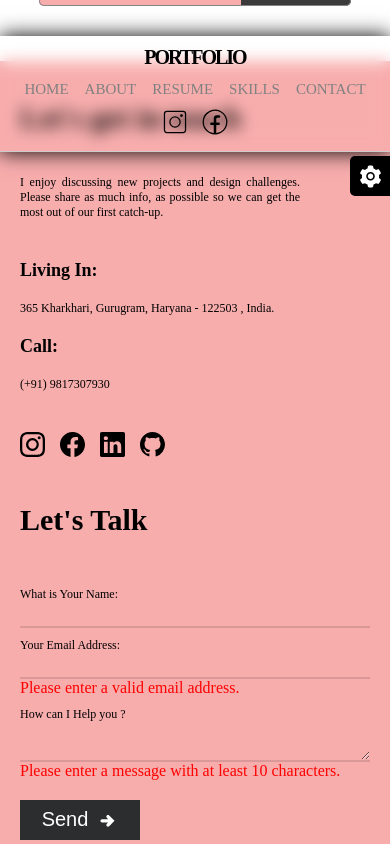
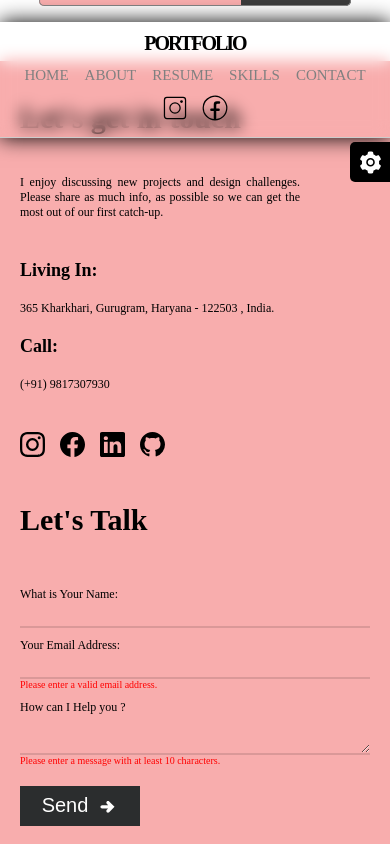
Before and after one commit to vikasjajoriya/Self-Portfolio, a React (Create React App) app: page / in a window 390 px wide. Both pictures are taken after typing "Sample", "Sample", "Sample" into the empty fields and a click on the button "Send". Shown: the part 2713-3557 px from the top of the page. Built offline with nearby package versions, Linux system fonts and the light colour scheme.

Commit message:
Some Changes

```diff
--- a/src/Scss/Components/Contact.scss
+++ b/src/Scss/Components/Contact.scss
@@ -171,5 +171,8 @@
     .label{
       font-size: 12px !important;
     }
+    .error-msg{
+      font-size: 10px;
+    }
   }
 }
--- a/src/components/Pages/Contact/Contact.js
+++ b/src/components/Pages/Contact/Contact.js
@@ -138,7 +138,7 @@ export default function Contact({ backgroundColor }) {
             value={formData.name}
             onChange={(e) => setFormData({ ...formData, name: e.target.value })}
           />
-          {msgName ? <div style={{color:"red"}}>{msgName}</div> :" "}
+          {msgName ? <div className="error-msg" style={{color:"red"}}>{msgName}</div> :" "}
           <lable className="label">Your Email Address:</lable>
           <input
             type="text"
@@ -147,7 +147,7 @@ export default function Contact({ backgroundColor }) {
               setFormData({ ...formData, email: e.target.value })
             }
           />
-          {msgEmail ? <div style={{color:"red"}}>{msgEmail}</div> :" "}
+          {msgEmail ? <div className="error-msg" style={{color:"red"}}>{msgEmail}</div> :" "}
           <lable className="label">How can I Help you ?</lable>
           <textarea
             rows="2"
@@ -156,7 +156,7 @@ export default function Contact({ backgroundColor }) {
               setFormData({ ...formData, message: e.target.value })
             }
           />
-          {msg ? <div style={{color:"red"}}>{msg}</div> :" "}
+          {msg ? <div className="error-msg" style={{color:"red"}}>{msg}</div> :" "}
           <button type="submit">
             Send{" "}
             <span>
```
